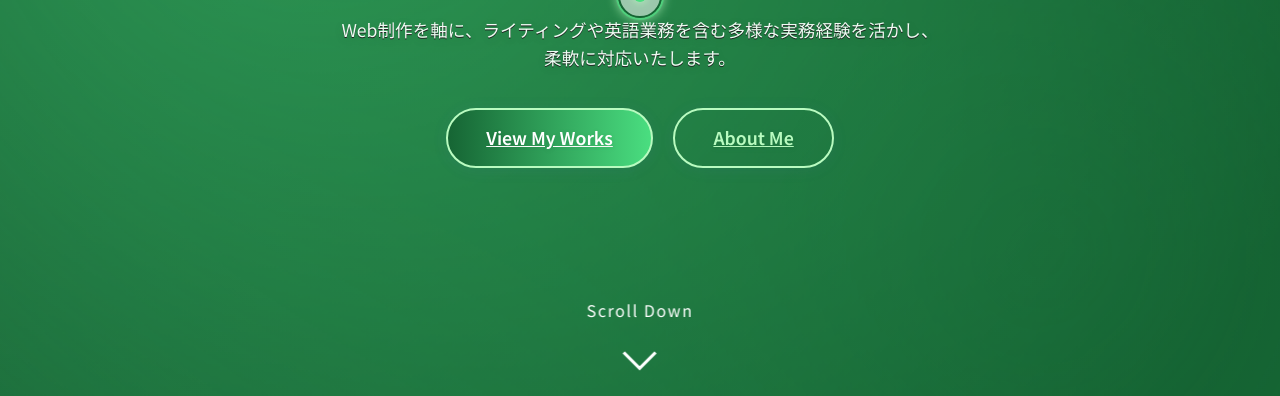
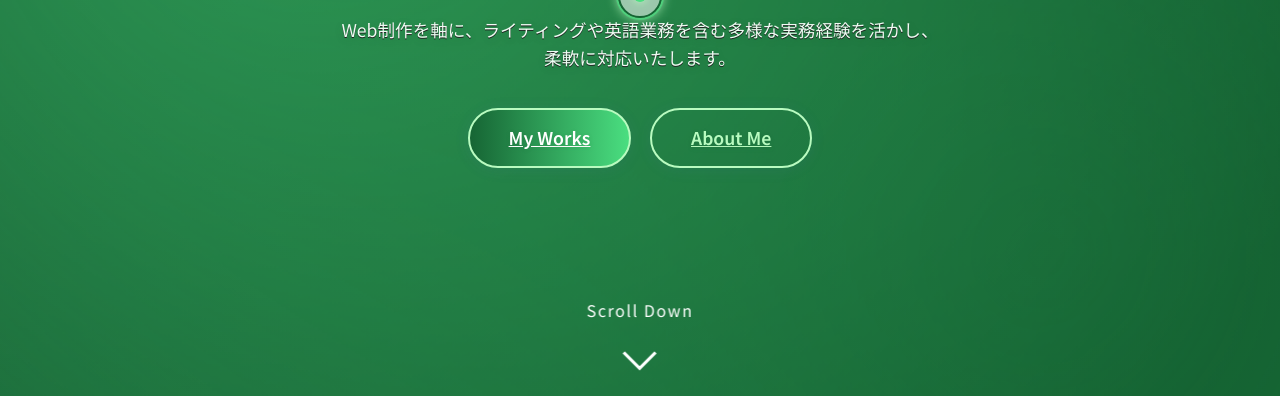
Before and after one commit to Oota-0505/PortfolioNew, a plain HTML site: page index.html in a window 1280 px wide. Shown: the part 404-800 px from the top of the page. Drawn offline with Linux system fonts and the light colour scheme.

Commit message:
Trigger: 再デプロイ用ダミー変更

```diff
--- a/index.html
+++ b/index.html
@@ -72,7 +72,7 @@
                     柔軟に対応いたします。
                 </p>
                 <div class="hero-actions">
-                    <a href="#works" class="btn btn-primary">View My Works</a>
+                    <a href="#works" class="btn btn-primary">My Works</a>
                     <a href="#about" class="btn btn-outline">About Me</a>
                 </div>
             </div>
```
